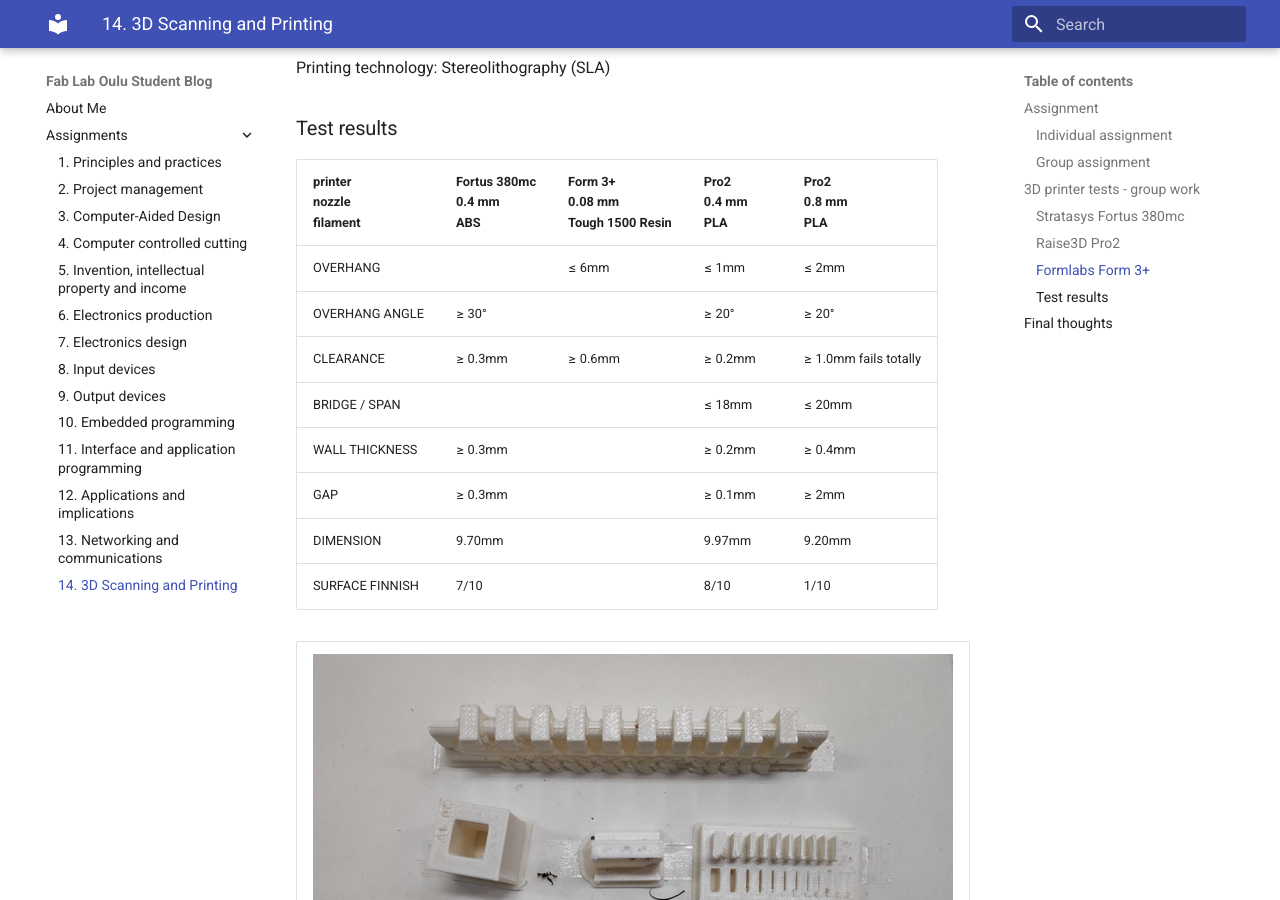
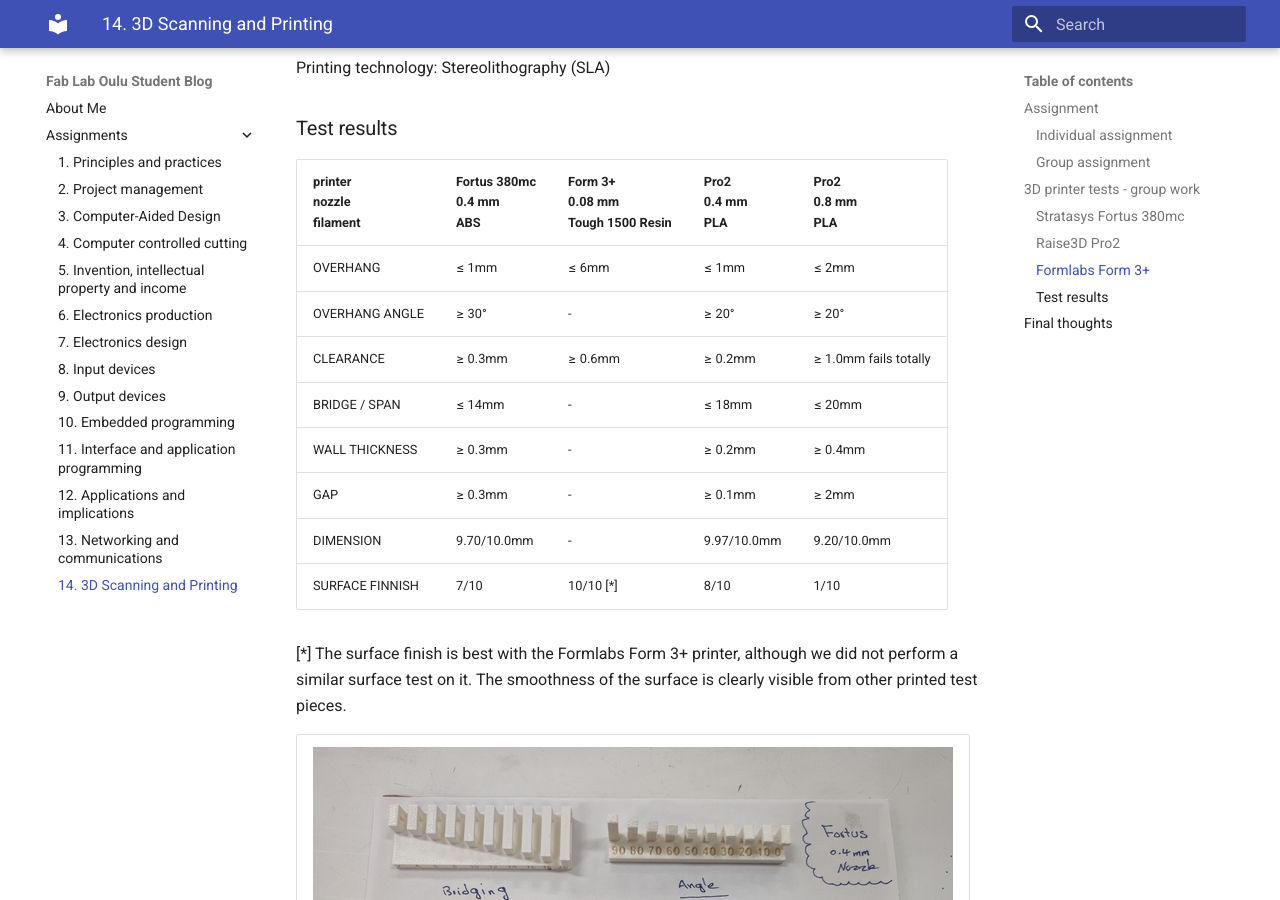
Before and after one commit to palosaari/fablab, an MkDocs documentation site: the page built from docs/assignments/week14.md, in a window 1280 px wide and 900 px high, scrolled down 2857 px. Built offline with MkDocs 1.6.1 and Material for MkDocs 9.7.7, drawn with Linux system fonts in a browser that asks for light colours; some of the changed text lies outside the part shown.

Commit message:
week14: update group work
Update some pics and test results.

Signed-off-by: Antti Palosaari <crope@iki.fi>

```diff
--- a/docs/assignments/week14.md
+++ b/docs/assignments/week14.md
@@ -52,14 +52,16 @@
 
 |printer<br />nozzle<br />filament|Fortus 380mc<br />0.4 mm<br />ABS|Form 3+<br />0.08 mm<br />Tough 1500 Resin|Pro2<br />0.4 mm<br />PLA|Pro2<br />0.8 mm<br />PLA|
 |               |                        |                    |                |                      |
-|OVERHANG       |                        |≤ 6mm               |≤ 1mm           |≤ 2mm                 |
-|OVERHANG ANGLE |≥ 30°                   |                    |≥ 20°           |≥ 20°                 |
+|OVERHANG       |≤ 1mm                   |≤ 6mm               |≤ 1mm           |≤ 2mm                 |
+|OVERHANG ANGLE |≥ 30°                   |-                   |≥ 20°           |≥ 20°                 |
 |CLEARANCE      |≥ 0.3mm                 |≥ 0.6mm             |≥ 0.2mm         |≥ 1.0mm fails totally |
-|BRIDGE / SPAN  |                        |                    |≤ 18mm          |≤ 20mm                |
-|WALL THICKNESS |≥ 0.3mm                 |                    |≥ 0.2mm         |≥ 0.4mm               |
-|GAP            |≥ 0.3mm                 |                    |≥ 0.1mm         |≥ 2mm                 |
-|DIMENSION      |9.70mm                  |                    |9.97mm          |9.20mm                |
-|SURFACE FINNISH|7/10                    |                    |8/10            |1/10                  |
+|BRIDGE / SPAN  |≤ 14mm                  |-                   |≤ 18mm          |≤ 20mm                |
+|WALL THICKNESS |≥ 0.3mm                 |-                   |≥ 0.2mm         |≥ 0.4mm               |
+|GAP            |≥ 0.3mm                 |-                   |≥ 0.1mm         |≥ 2mm                 |
+|DIMENSION      |9.70/10.0mm             |-                   |9.97/10.0mm     |9.20/10.0mm           |
+|SURFACE FINNISH|7/10                    |10/10 [*]           |8/10            |1/10                  |
+
+[*] The surface finish is best with the Formlabs Form 3+ printer, although we did not perform a similar surface test on it. The smoothness of the surface is clearly visible from other printed test pieces.
 
 |![](../images/week14/Fortus_380mc.resized.jpg)|
 ||
@@ -68,6 +70,10 @@
 |![](../images/week14/Form_3.resized.jpg)|
 ||
 |Formlabs Form 3+|
+
+|![](../images/week14/Form_3_overhang.resized.jpg)|
+||
+|Formlabs Form 3+ overhang|
 
 |![](../images/week14/Pro2_0.4.resized.jpg)|
 ||
```
Also changed, not shown: docs/images/week14/Form_3_overhang.resized.jpg (added), docs/images/week14/Fortus_380mc.resized.jpg, docs/images/week14/Pro2_0.4.resized.jpg, docs/images/week14/Pro2_0.8.resized.jpg.
